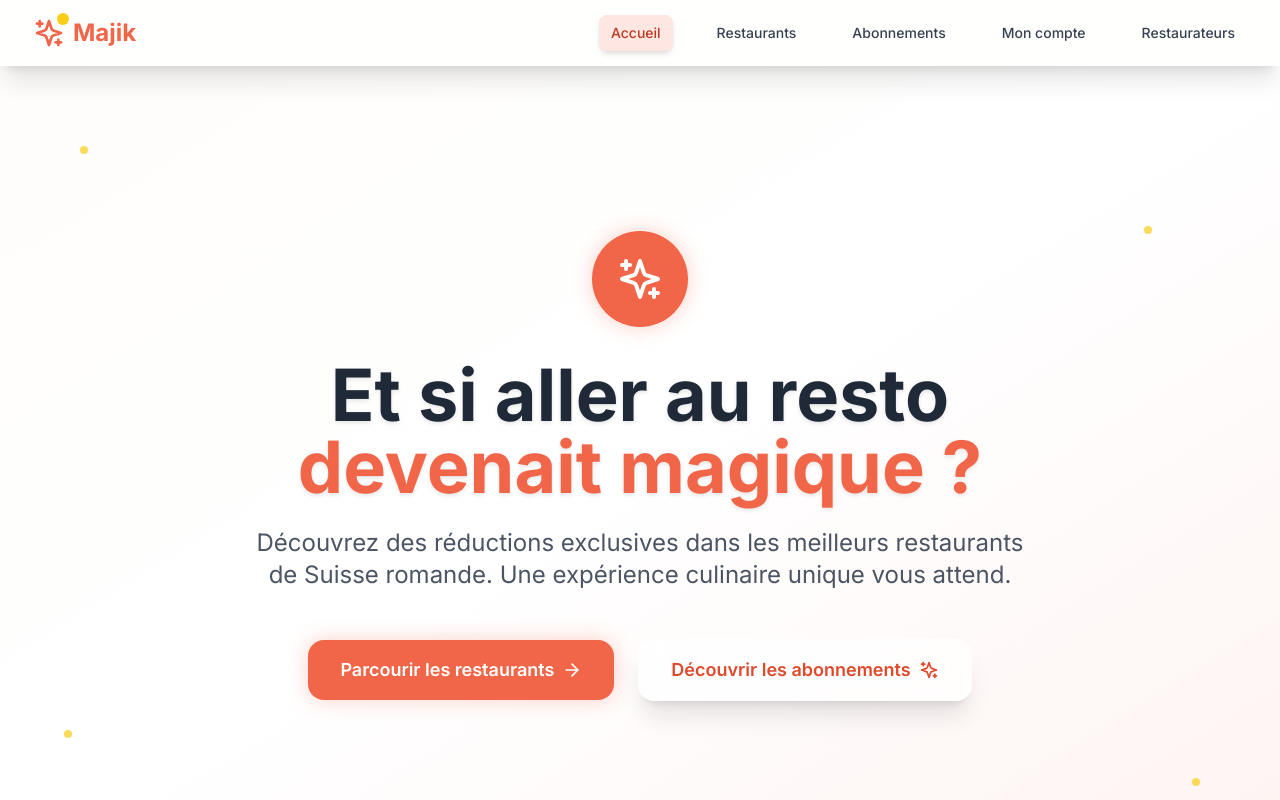
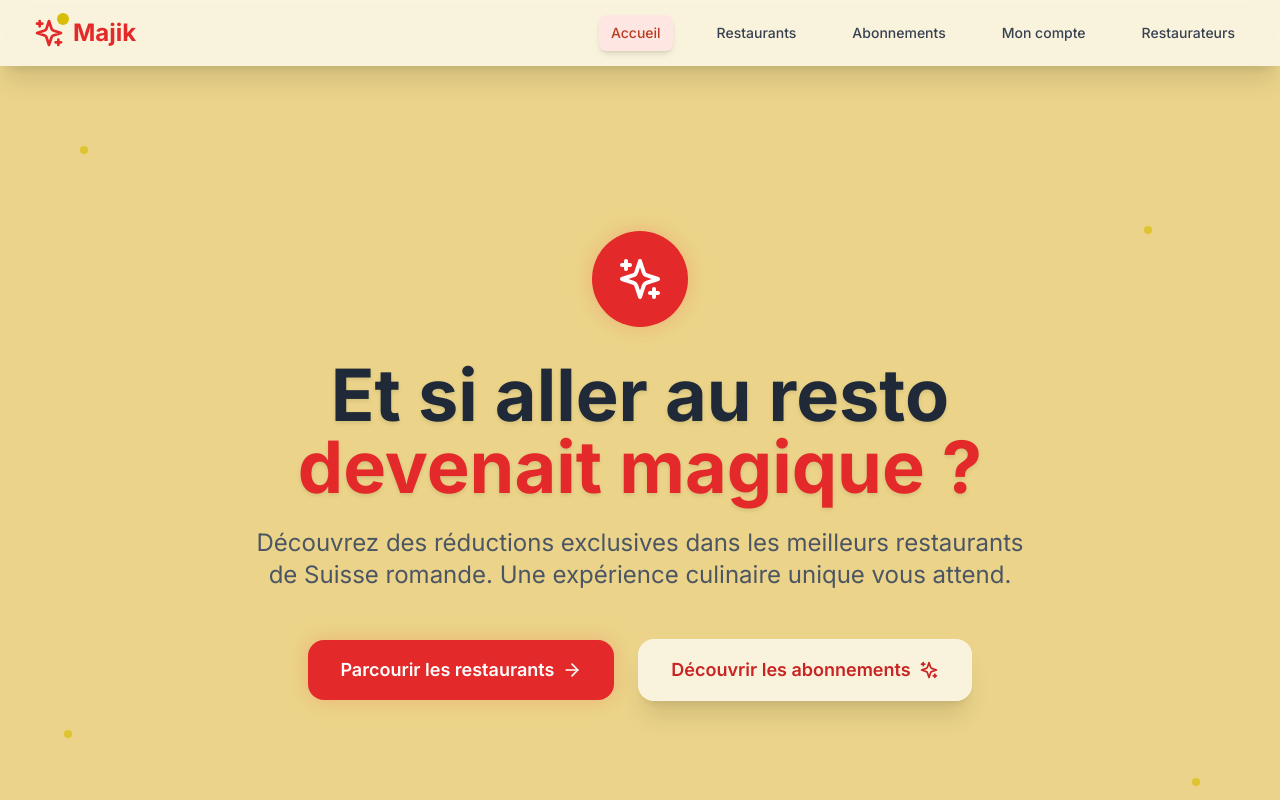
Before and after one commit to veyaromain/majik, a React (Vite) app: page / in a window 1280 px wide. Shown: the top 800 px of the page. Built offline with nearby package versions, Linux system fonts and the light colour scheme.

Commit message:
Mettre à jour les couleurs de l'application

```diff
--- a/src/index.css
+++ b/src/index.css
@@ -8,7 +8,8 @@
   }
 
   body {
-    @apply bg-cream-50 text-gray-800 font-sans;
+    @apply text-gray-800 font-sans;
+    background-color: #EBD489;
   }
 }
 
--- a/src/pages/Account.tsx
+++ b/src/pages/Account.tsx
@@ -52,7 +52,7 @@ const Account: React.FC = () => {
   }
 
   return (
-    <div className="min-h-screen bg-gradient-to-br from-cream-50 to-white py-12">
+    <div className="min-h-screen py-12" style={{backgroundColor: '#EBD489'}}>
       <div className="max-w-4xl mx-auto px-4 sm:px-6 lg:px-8">
         {/* Header */}
         <div className="text-center mb-12">
--- a/src/pages/ForRestaurants.tsx
+++ b/src/pages/ForRestaurants.tsx
@@ -84,7 +84,7 @@ const ForRestaurants: React.FC = () => {
   }
 
   return (
-    <div className="min-h-screen bg-gradient-to-br from-cream-50 to-white py-12">
+    <div className="min-h-screen py-12" style={{backgroundColor: '#EBD489'}}>
       <div className="max-w-7xl mx-auto px-4 sm:px-6 lg:px-8">
         {/* Hero Section */}
         <div className="text-center mb-16">
--- a/src/pages/Home.tsx
+++ b/src/pages/Home.tsx
@@ -47,7 +47,7 @@ const Home: React.FC = () => {
   return (
     <div className="overflow-hidden">
       {/* Hero Section */}
-      <section className="relative min-h-screen flex items-center justify-center bg-gradient-to-br from-cream-50 via-white to-tomato-50">
+      <section className="relative min-h-screen flex items-center justify-center" style={{backgroundColor: '#EBD489'}}>
         {/* Éléments décoratifs flottants */}
         <div className="absolute inset-0 overflow-hidden pointer-events-none">
           <div className="sparkle top-20 left-20"></div>
--- a/src/pages/Restaurants.tsx
+++ b/src/pages/Restaurants.tsx
@@ -94,7 +94,7 @@ const Restaurants: React.FC = () => {
   })
 
   return (
-    <div className="min-h-screen bg-gradient-to-br from-cream-50 to-white py-12">
+    <div className="min-h-screen py-12" style={{backgroundColor: '#EBD489'}}>
       <div className="max-w-7xl mx-auto px-4 sm:px-6 lg:px-8">
         {/* Header */}
         <div className="text-center mb-12">
--- a/src/pages/Subscriptions.tsx
+++ b/src/pages/Subscriptions.tsx
@@ -93,7 +93,7 @@ const Subscriptions: React.FC = () => {
   }
 
   return (
-    <div className="min-h-screen bg-gradient-to-br from-cream-50 to-white py-12">
+    <div className="min-h-screen py-12" style={{backgroundColor: '#EBD489'}}>
       <div className="max-w-7xl mx-auto px-4 sm:px-6 lg:px-8">
         {/* Header */}
         <div className="text-center mb-16">
--- a/tailwind.config.js
+++ b/tailwind.config.js
@@ -28,8 +28,8 @@ export default {
           200: '#fed4ca',
           300: '#fcb5a5',
           400: '#f88b71',
-          500: '#f16548',
-          600: '#de4a2b',
+          500: '#e32929',
+          600: '#c92424',
           700: '#bb3b20',
           800: '#9a331e',
           900: '#802f1f',
@@ -40,8 +40,8 @@ export default {
           200: '#bbf7d0',
           300: '#86efac',
           400: '#4ade80',
-          500: '#22c55e',
-          600: '#16a34a',
+          500: '#648813',
+          600: '#5a7a11',
           700: '#15803d',
           800: '#166534',
           900: '#14532d',
@@ -51,15 +51,15 @@ export default {
           100: '#fef9c3',
           200: '#fef08a',
           300: '#fde047',
-          400: '#facc15',
-          500: '#eab308',
+          400: '#D8BE07',
+          500: '#D8BE07',
           600: '#ca8a04',
           700: '#a16207',
           800: '#854d0e',
           900: '#713f12',
         },
         cream: {
-          50: '#fefdfb',
+          50: '#EBD489',
           100: '#fdfcf7',
           200: '#fbf8ef',
           300: '#f8f3e3',
```
